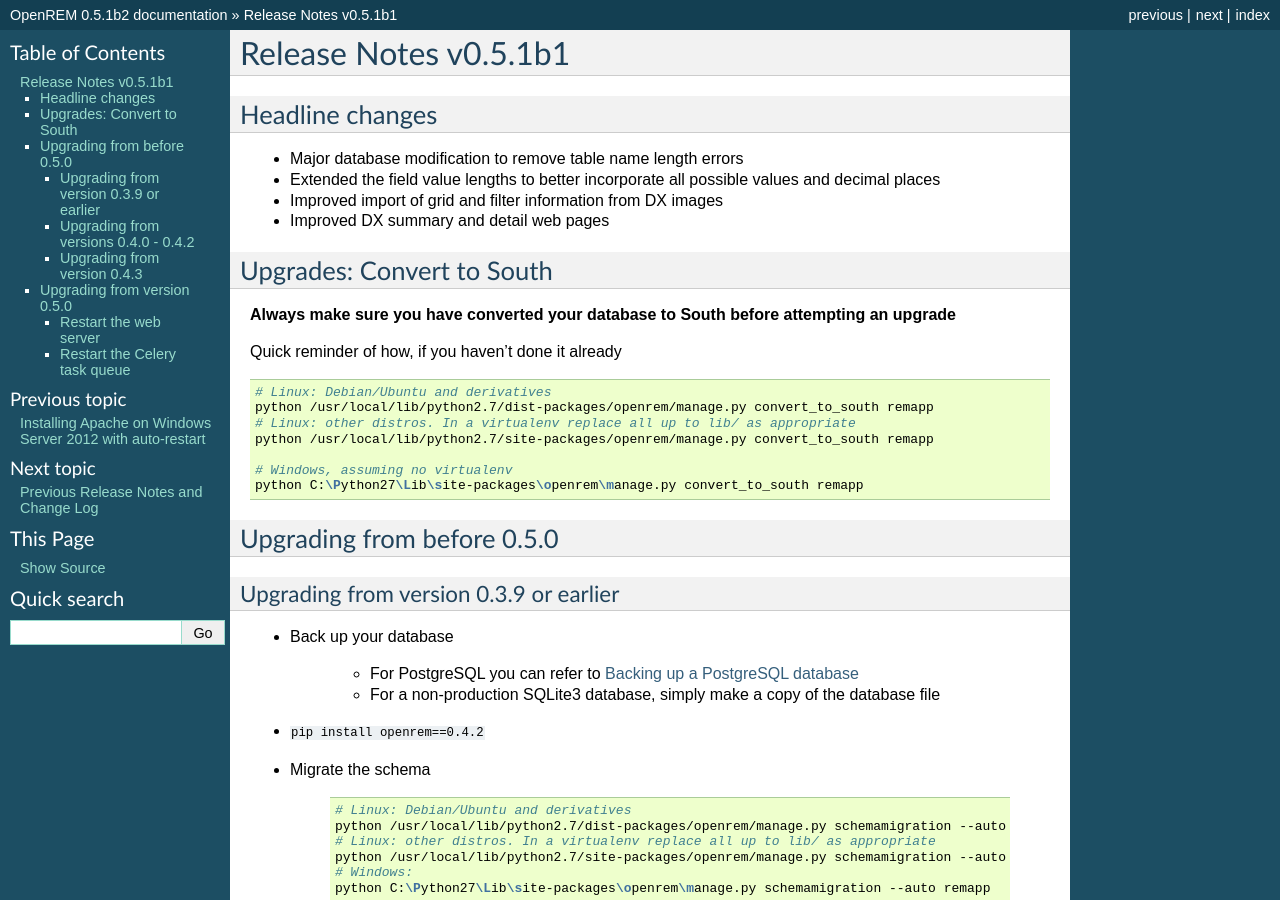
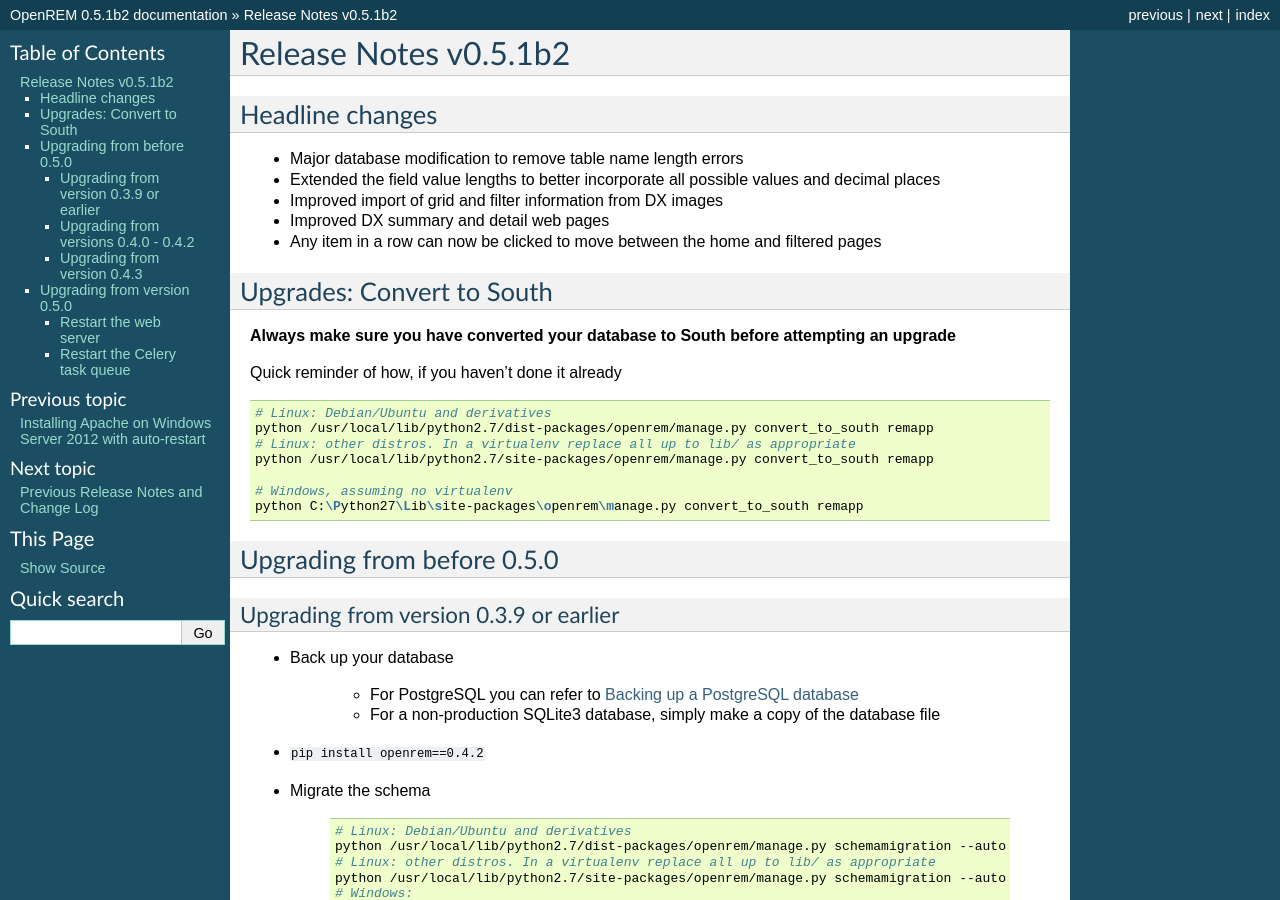
Before and after one commit to ckswilliams/modOpenREM, a Sphinx documentation site: the page built from docs/release-0.5.1.rst, in a window 1280 px wide and 900 px high. Built offline with Sphinx 7.4.7, drawn with Linux system fonts in a browser that asks for light colours; some of the changed text lies outside the part shown.

Commit message:
Updated release notes with b2 and added clickable rows to headline changes.

```diff
--- a/docs/release-0.5.1.rst
+++ b/docs/release-0.5.1.rst
@@ -1,5 +1,5 @@
 ######################
-Release Notes v0.5.1b1
+Release Notes v0.5.1b2
 ######################
 
 ****************
@@ -10,6 +10,7 @@
 * Extended the field value lengths to better incorporate all possible values and decimal places
 * Improved import of grid and filter information from DX images
 * Improved DX summary and detail web pages
+* Any item in a row can now be clicked to move between the home and filtered pages
 
 **************************
 Upgrades: Convert to South
@@ -227,11 +228,11 @@
     * For PostgreSQL you can refer to :doc:`backupRestorePostgreSQL`
     * For a non-production SQLite3 database, simply make a copy of the database file
 
-* Install 0.5.1b1:
+* Install 0.5.1b2:
 
     .. sourcecode:: bash
 
-        pip install openrem==0.5.1b1
+        pip install openrem==0.5.1b2
 
 * Find out how many migration files you have
 
```
